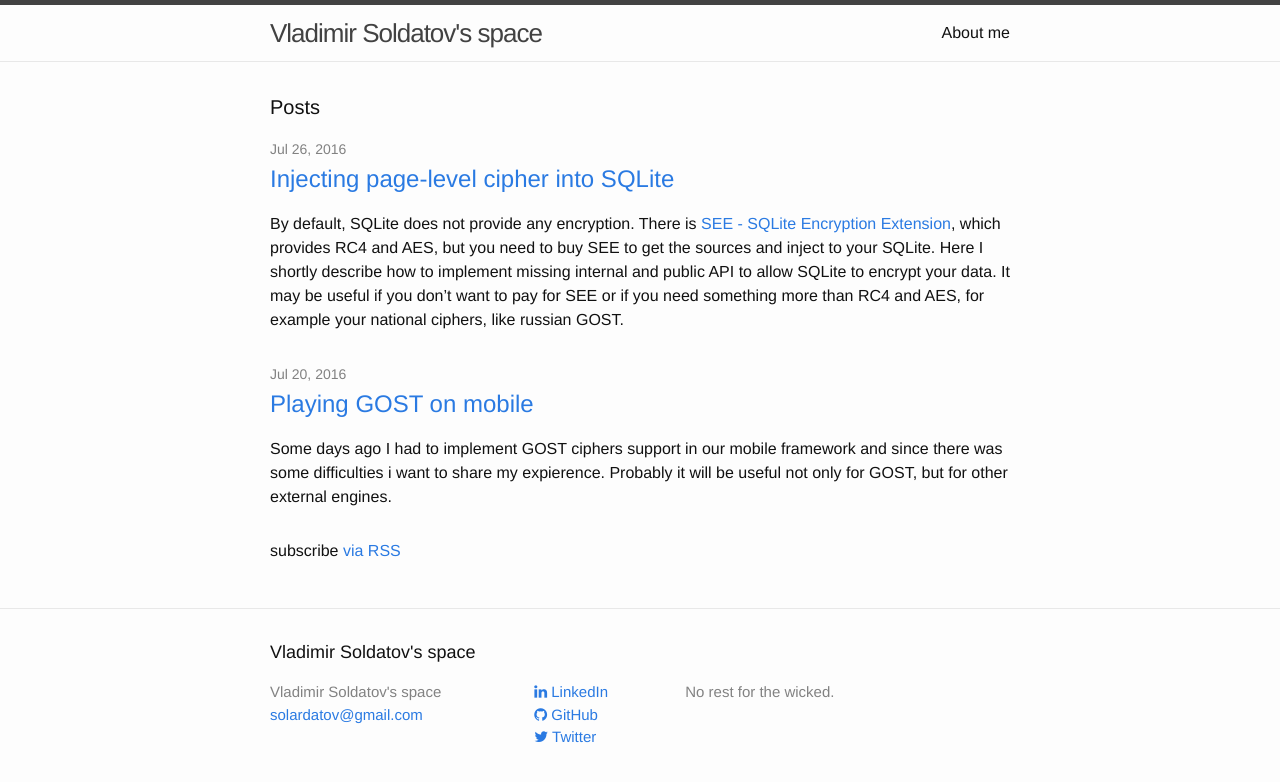
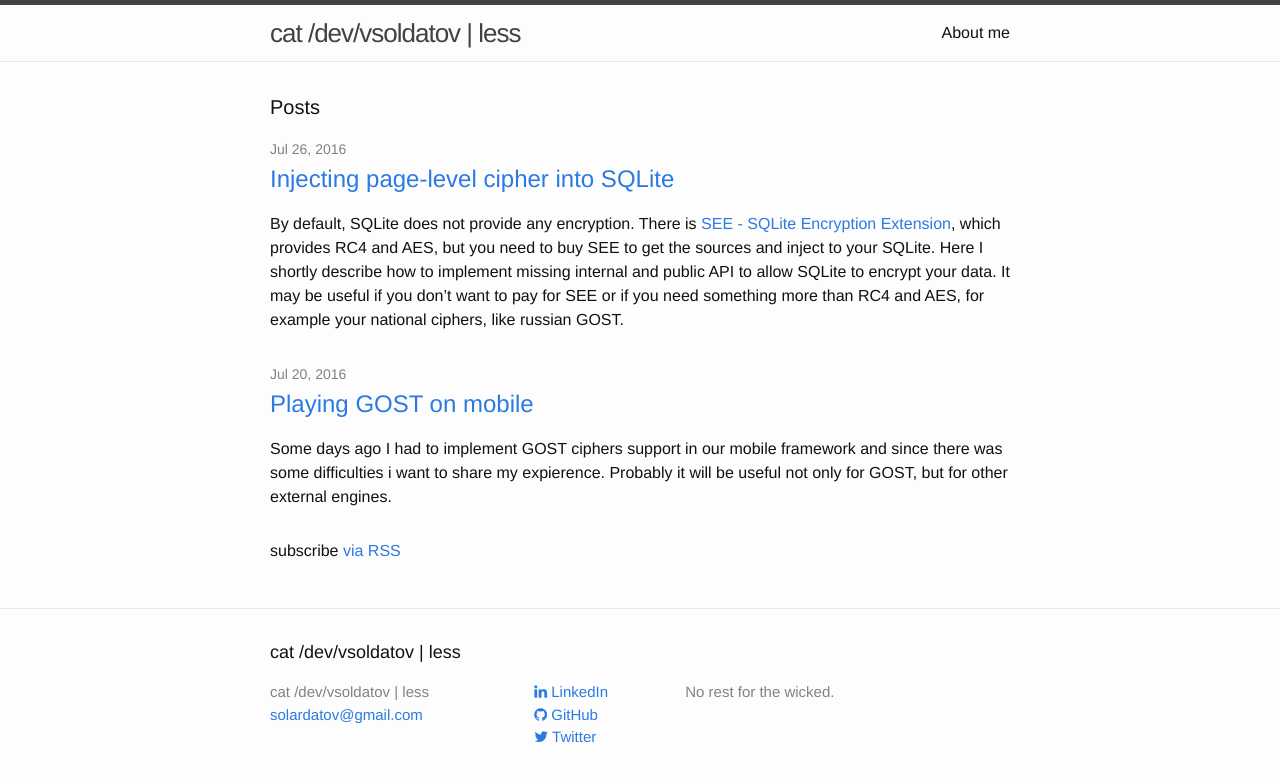
Before and after one commit to solardatov/solardatov.github.io, a Jekyll site: the page built from index.html, in a window 1280 px wide. Shown: the top 782 px of the page. Built offline with Jekyll 4.4.1, drawn with Linux system fonts in a browser that asks for light colours; nearby versions of some CDN libraries.

Commit message:
Update _config.yml

```diff
--- a/_config.yml
+++ b/_config.yml
@@ -6,7 +6,7 @@
 # 'jekyll serve'. If you change this file, please restart the server process.
 
 # Site settings
-title: Vladimir Soldatov's space
+title: cat /dev/vsoldatov | less
 email: solardatov@gmail.com
 description: > # this means to ignore newlines until "baseurl:"
   No rest for the wicked.
```
